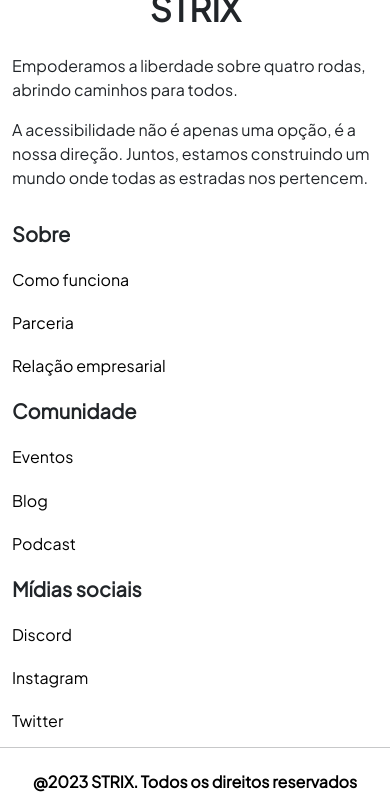
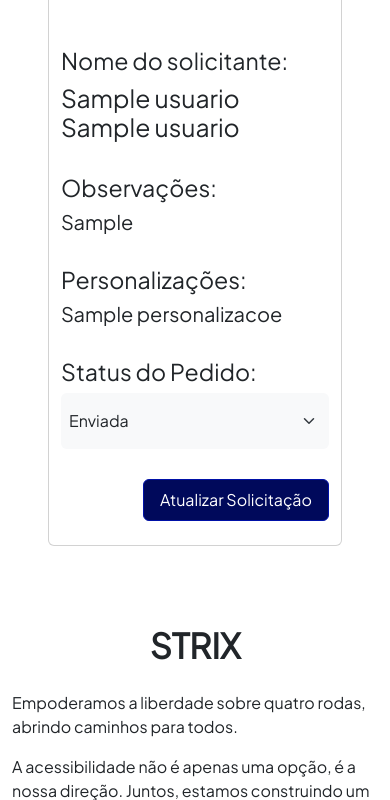
Before and after one commit to guilherme-or/FordParaTodos, a Django app: page /consultor/solicitacao/1 in a window 390 px wide. Shown: the part 574-1374 px from the top of the page. Run offline with Django 4.2, Linux system fonts and the light colour scheme; tables that the repository leaves empty hold one stand-in row (values such as "Sample post"); some libraries are stand-ins or nearby versions.

Commit message:
Página de solicitação do consultor

```diff
--- a/src/templates/consultor/solicitacao.html
+++ b/src/templates/consultor/solicitacao.html
@@ -3,17 +3,66 @@
 {% block title %}Consultor{% endblock %}
 
 {% block content %}
-<main>
-    <h1>{{ solicitacao.generate_custom_id }}</h1>
-    <h1>{{ solicitacao.data_criacao }}</h1>
-    <h1>{{ solicitacao.observacao }}</h1>
-    <h1>{{ solicitacao.usuario.nome }} {{ solicitacao.usuario.sobrenome }}</h1>
-    <h1>{{ solicitacao.carro.modelo }}</h1>
-    <h1>{{ solicitacao.cor.nome }}</h1>
+<a class="btn btn-primary px-3 py-2 mx-5" href="{% url 'portal.consultor.index' %}">
+    <i class="fa-solid fa-arrow-left me-2"></i>
+    Pedidos
+</a>
+<main class="card mx-5 my-5 p-lg-5">
+    <h1>Pedido #{{ solicitacao.generate_custom_id }}</h1>
+    <h5>{{ solicitacao.data_criacao }}</h5>
+
+    <div class="row text-start">
+
+        <div class="col-md-5 p-4">
+            <h2>{{ solicitacao.carro.modelo }} {{ solicitacao.cor.nome }}</h2>
+            <img src="{% static 'img/carros' %}/{{ solicitacao.carro.modelo }}/{{ solicitacao.cor.nome }}.png" class="img-fluid"
+            alt="Imagem do {{ solicitacao.carro.modelo }} {{ solicitacao.cor.nome }}">
+        </div>
+
+        <div class="col-md-7 p-4">
+            <div class="row text-start">
+                <div class="col-md-4">
+                    <h3>
+                        Nome do solicitante:
+                    </h3>
+                </div>
+                <div class="col-md-8">
+                    <h2>{{ solicitacao.usuario.nome }} {{ solicitacao.usuario.sobrenome }}</h2>
+                </div>
+            </div>
+
+            <div class="row text-start my-4">
+                <div class="col-md-4">
+                    <h3>
+                        Observações:
+                    </h3>
+                </div>
+                <div class="col-md-8">
+                    <h5>{{ solicitacao.observacao }}</h5>
+                </div>
+            </div>
+
+
+            <div class="row text-start my-4">
+                <div class="col-md-4">
+                    <h3>
+                        Personalizações:
+                    </h3>
+                </div>
+                <div class="col-md-8">
                     {% for personalizacao in personalizacoes %}
-    <h2>{{ personalizacao }}</h2>
+                    <h5>{{ personalizacao }}</h5>
                     {% endfor %}
+                </div>
+            </div>
 
+            <div class="row text-start">
+                <div class="col-md-4">
+                    <h3>
+                        Status do Pedido:
+                    </h3>
+                </div>
+                <div class="col-md-8">
                     <select class="form-select border-0 bg-light px-2 py-3" name="status" id="status">
                         {% for status in solicitacao.STATUS %}
                         <option value="{{ status.0 }}" {% if solicitacao.status == status.0 %}selected{% endif %}>
@@ -21,5 +70,16 @@
                         </option>
                         {% endfor %}
                     </select>
+                </div>
+            </div>
+
+            <div class="d-flex justify-content-end" style="margin-top: 30px;">
+                <button class="btn btn-primary px-3 py-2"  type="submit"> Atualizar Solicitação</button>
+            </div>
+        </div>
+        </div>
+
+
+
 </main>
 {% endblock %}
```
Lines whose indentation alone changed are shown as unchanged.
